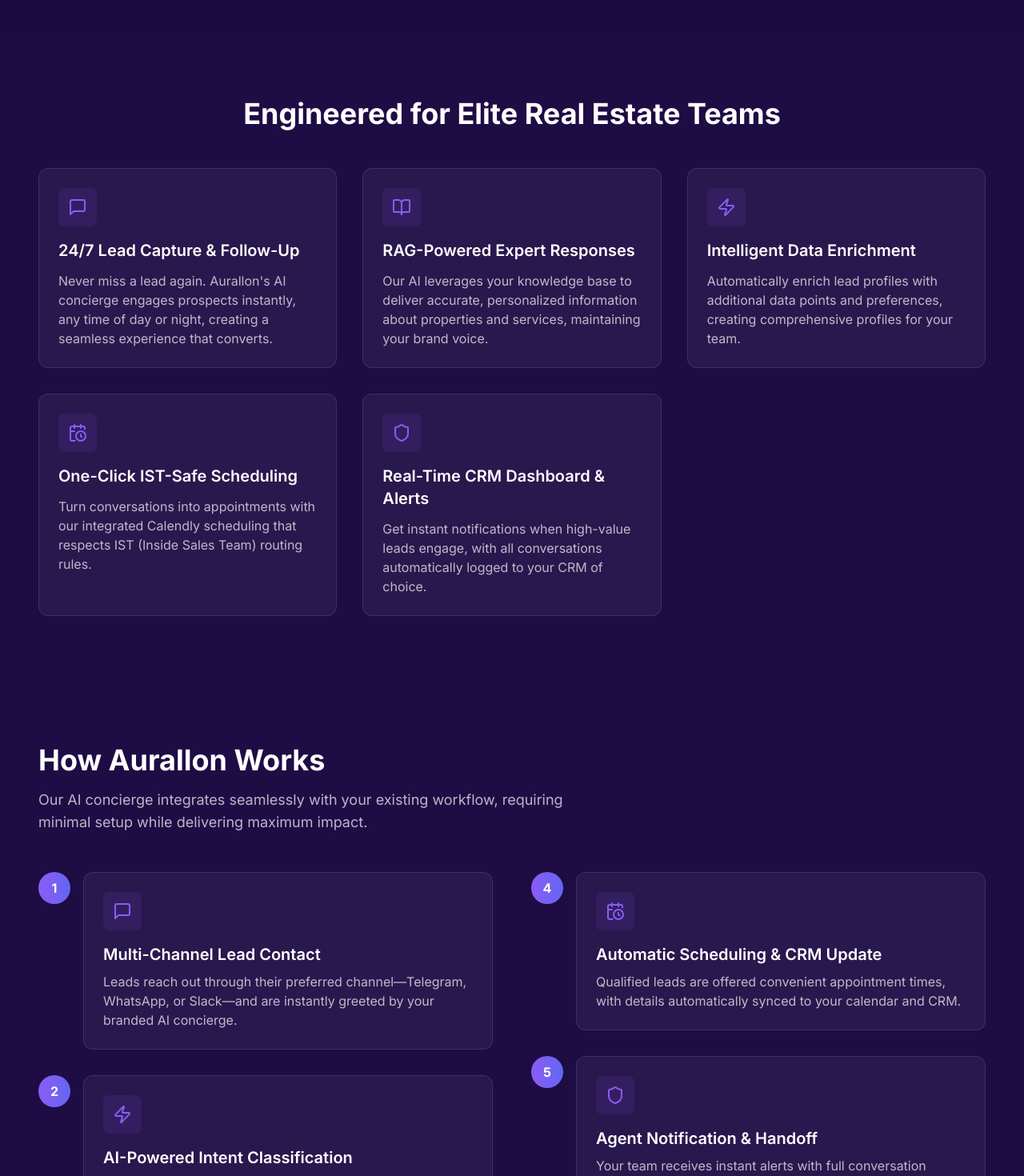
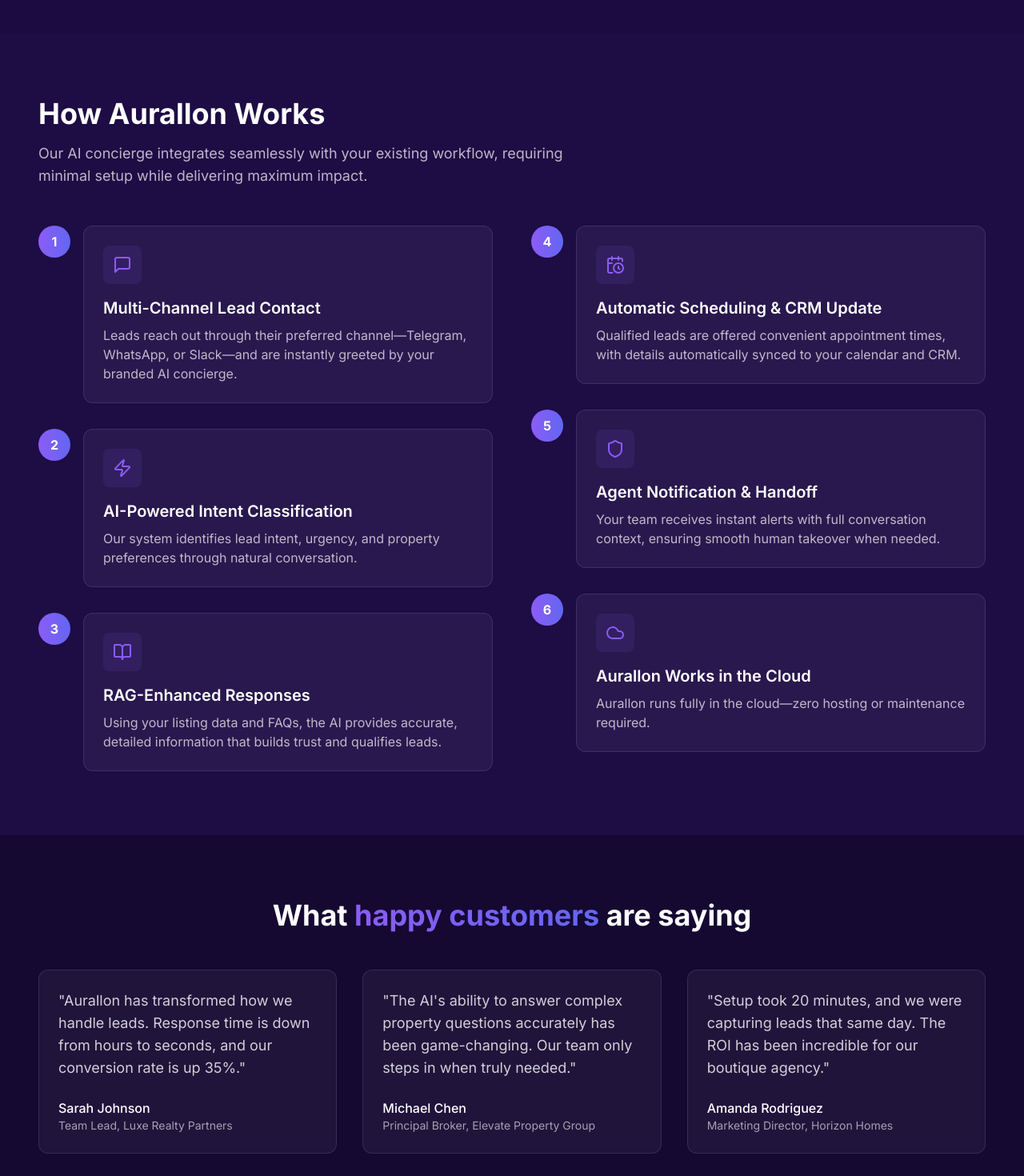
Before and after one commit to Bestgamer2853/aurallon-lead-flow-ai, a React (Vite) app: page / in a window 1280 px wide. Shown: the part 1820-3290 px from the top of the page at 80% size. Built offline with nearby package versions, Linux system fonts and the light colour scheme.

Commit message:
Refactor: Update page content and styling
- Remove irrelevant image and section.
- Add cloud information to the flow section.
- Clean up testimonials section.
- Improve CTA button visibility.

```diff
--- a/src/components/SectionTitle.tsx
+++ b/src/components/SectionTitle.tsx
@@ -3,7 +3,7 @@ import React from 'react';
 import { cn } from '@/lib/utils';
 
 interface SectionTitleProps {
-  title: string;
+  title: React.ReactNode; // Changed from string to ReactNode to support JSX
   subtitle?: string;
   center?: boolean;
   className?: string;
--- a/src/components/TestimonialCard.tsx
+++ b/src/components/TestimonialCard.tsx
@@ -23,16 +23,10 @@ const TestimonialCard: React.FC<TestimonialCardProps> = ({
 }) => {
   return (
     <div className={cn("premium-card flex flex-col", className)}>
-      <div className="mb-6">
-        <img src={logo} alt={company} className="h-6" />
-      </div>
       <p className="text-white/80 text-lg mb-6 flex-grow">"{quote}"</p>
-      <div className="flex items-center gap-4">
-        <img src={image} alt={author} className="w-12 h-12 rounded-full object-cover" />
-        <div>
-          <div className="font-medium text-white">{author}</div>
-          <div className="text-white/60 text-sm">{role}, {company}</div>
-        </div>
+      <div>
+        <div className="font-medium text-white">{author}</div>
+        <div className="text-white/60 text-sm">{role}, {company}</div>
       </div>
     </div>
   );
--- a/src/pages/Index.tsx
+++ b/src/pages/Index.tsx
@@ -3,17 +3,13 @@ import React from 'react';
 import Navbar from '@/components/Navbar';
 import Section from '@/components/Section';
 import SectionTitle from '@/components/SectionTitle';
-import FeatureCard from '@/components/FeatureCard';
 import TestimonialCard from '@/components/TestimonialCard';
 import FaqAccordion from '@/components/FaqAccordion';
 import FlowStep from '@/components/FlowStep';
 import Logo from '@/components/Logo';
 import { Button } from '@/components/ui/button';
 import { Separator } from '@/components/ui/separator';
-import { CalendarClock, MessageSquare, Shield, Zap, BookOpen } from 'lucide-react';
-
-// Mock images - will be replaced with actual uploads
-const mockChatflowImage = "/lovable-uploads/e257a4f3-ebd8-4c4f-bb49-38a3ccfedea3.png";
+import { CalendarClock, MessageSquare, Shield, Zap, BookOpen, Cloud } from 'lucide-react';
 
 const Index = () => {
   return (
@@ -38,7 +34,7 @@ const Index = () => {
                     Schedule Your Private Demo
                   </Button>
                 </a>
-                <Button className="secondary-btn" onClick={() => document.getElementById('features')?.scrollIntoView({ behavior: 'smooth' })}>
+                <Button className="secondary-btn" onClick={() => document.getElementById('how-it-works')?.scrollIntoView({ behavior: 'smooth' })}>
                   See It in Action
                 </Button>
               </div>
@@ -48,7 +44,7 @@ const Index = () => {
                 <div className="absolute -inset-0.5 bg-purple-gradient rounded-xl blur opacity-30"></div>
                 <div className="relative overflow-hidden rounded-xl border border-white/10 bg-aurallon-deep-purple/40 backdrop-blur-sm p-2">
                   <img
-                    src={mockChatflowImage}
+                    src="/lovable-uploads/e257a4f3-ebd8-4c4f-bb49-38a3ccfedea3.png"
                     alt="Aurallon AI Chat Interface"
                     className="w-full h-auto rounded-md"
                   />
@@ -71,43 +67,6 @@ const Index = () => {
               <div className="h-3 w-full bg-white/20 rounded"></div>
             </div>
           ))}
-        </div>
-      </Section>
-
-      {/* Features Section */}
-      <Section id="features" className="bg-aurallon-dark-purple">
-        <SectionTitle
-          title="Engineered for Elite Real Estate Teams"
-          center
-        />
-
-        <div className="grid grid-cols-1 md:grid-cols-2 lg:grid-cols-3 gap-8">
-          <FeatureCard
-            title="24/7 Lead Capture & Follow-Up"
-            description="Never miss a lead again. Aurallon's AI concierge engages prospects instantly, any time of day or night, creating a seamless experience that converts."
-            icon={<MessageSquare className="w-6 h-6 text-aurallon-light-purple" />}
-          />
-          <FeatureCard
-            title="RAG-Powered Expert Responses"
-            description="Our AI leverages your knowledge base to deliver accurate, personalized information about properties and services, maintaining your brand voice."
-            icon={<BookOpen className="w-6 h-6 text-aurallon-light-purple" />}
-          />
-          <FeatureCard
-            title="Intelligent Data Enrichment"
-            description="Automatically enrich lead profiles with additional data points and preferences, creating comprehensive profiles for your team."
-            icon={<Zap className="w-6 h-6 text-aurallon-light-purple" />}
-          />
-          <FeatureCard
-            title="One-Click IST-Safe Scheduling"
-            description="Turn conversations into appointments with our integrated Calendly scheduling that respects IST (Inside Sales Team) routing rules."
-            icon={<CalendarClock className="w-6 h-6 text-aurallon-light-purple" />}
-          />
-          <FeatureCard
-            className="md:col-span-2 lg:col-span-1"
-            title="Real-Time CRM Dashboard & Alerts"
-            description="Get instant notifications when high-value leads engage, with all conversations automatically logged to your CRM of choice."
-            icon={<Shield className="w-6 h-6 text-aurallon-light-purple" />}
-          />
         </div>
       </Section>
 
@@ -152,6 +111,13 @@ const Index = () => {
               title="Agent Notification & Handoff"
               description="Your team receives instant alerts with full conversation context, ensuring smooth human takeover when needed."
               icon={<Shield className="w-6 h-6 text-aurallon-light-purple" />}
+              isLast={false}
+            />
+            <FlowStep
+              index={6}
+              title="Aurallon Works in the Cloud"
+              description="Aurallon runs fully in the cloud—zero hosting or maintenance required."
+              icon={<Cloud className="w-6 h-6 text-aurallon-light-purple" />}
               isLast={true}
             />
           </div>
@@ -171,24 +137,24 @@ const Index = () => {
             author="Sarah Johnson"
             role="Team Lead"
             company="Luxe Realty Partners"
-            image="/placeholder.svg"
-            logo="/placeholder.svg"
+            image=""
+            logo=""
           />
           <TestimonialCard
             quote="The AI's ability to answer complex property questions accurately has been game-changing. Our team only steps in when truly needed."
             author="Michael Chen"
             role="Principal Broker"
             company="Elevate Property Group"
-            image="/placeholder.svg"
-            logo="/placeholder.svg"
+            image=""
+            logo=""
           />
           <TestimonialCard
             quote="Setup took 20 minutes, and we were capturing leads that same day. The ROI has been incredible for our boutique agency."
             author="Amanda Rodriguez"
             role="Marketing Director"
             company="Horizon Homes"
-            image="/placeholder.svg"
-            logo="/placeholder.svg"
+            image=""
+            logo=""
           />
         </div>
       </Section>
@@ -227,7 +193,7 @@ const Index = () => {
             Join elite real estate teams using Aurallon to convert more leads with less effort.
           </p>
           <a href="https://calendly.com/aurallonbiz" className="inline-block" target="_blank" rel="noopener noreferrer">
-            <Button className="primary-btn !bg-white !text-aurallon-light-purple hover:!bg-white/90">
+            <Button className="primary-btn !bg-white !text-aurallon-light-purple hover:!bg-white/90 text-lg py-4 px-8 shadow-lg font-bold">
               Book My Exclusive Demo
             </Button>
           </a>
@@ -252,10 +218,10 @@ const Index = () => {
             <div>
               <h4 className="font-semibold text-white mb-4">Features</h4>
               <ul className="space-y-2">
-                <li><a href="#features" className="text-white/60 hover:text-white transition-colors">Lead Capture</a></li>
-                <li><a href="#features" className="text-white/60 hover:text-white transition-colors">RAG Technology</a></li>
-                <li><a href="#features" className="text-white/60 hover:text-white transition-colors">Data Enrichment</a></li>
-                <li><a href="#features" className="text-white/60 hover:text-white transition-colors">Smart Scheduling</a></li>
+                <li><a href="#how-it-works" className="text-white/60 hover:text-white transition-colors">Lead Capture</a></li>
+                <li><a href="#how-it-works" className="text-white/60 hover:text-white transition-colors">RAG Technology</a></li>
+                <li><a href="#how-it-works" className="text-white/60 hover:text-white transition-colors">Data Enrichment</a></li>
+                <li><a href="#how-it-works" className="text-white/60 hover:text-white transition-colors">Smart Scheduling</a></li>
               </ul>
             </div>
 
```
